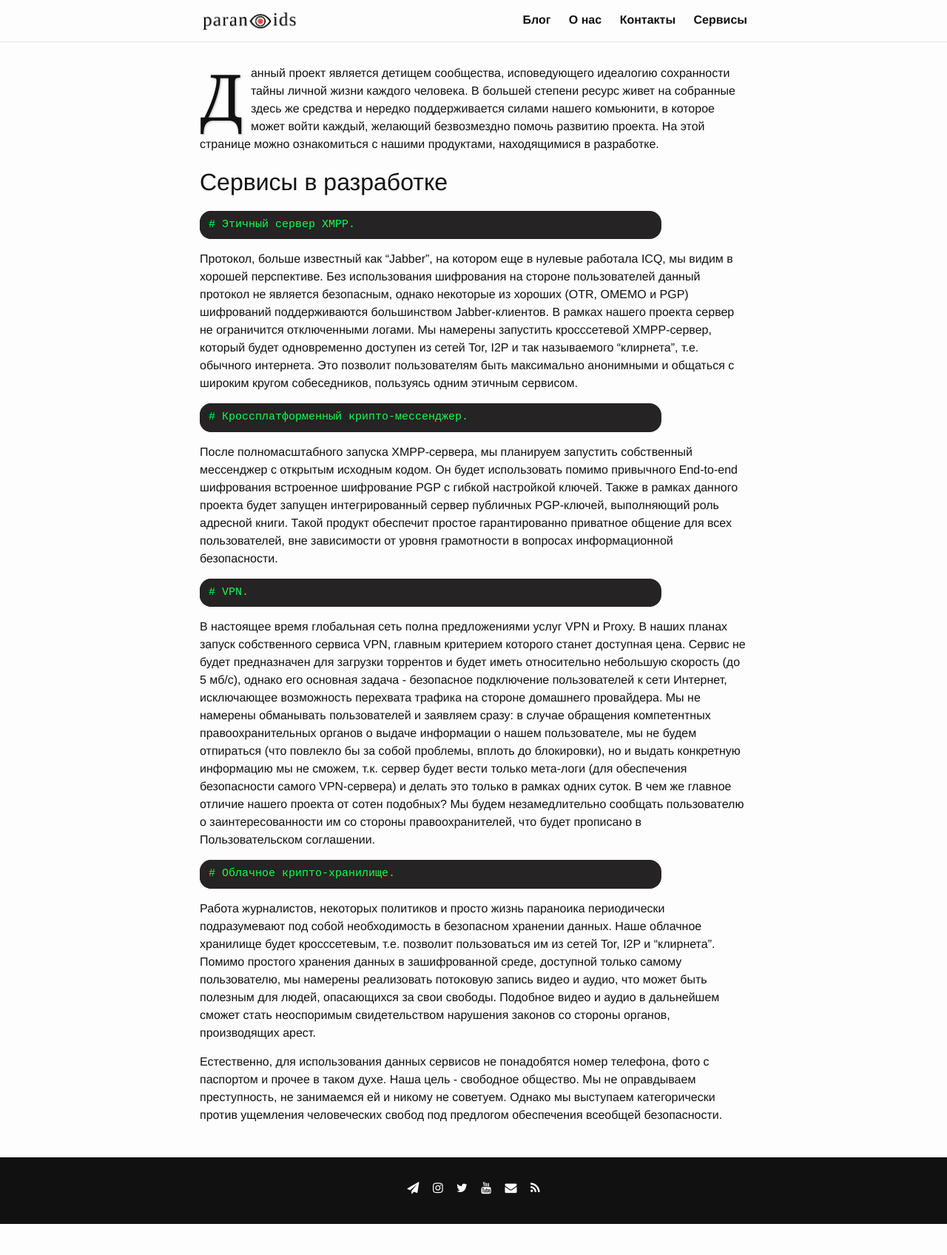
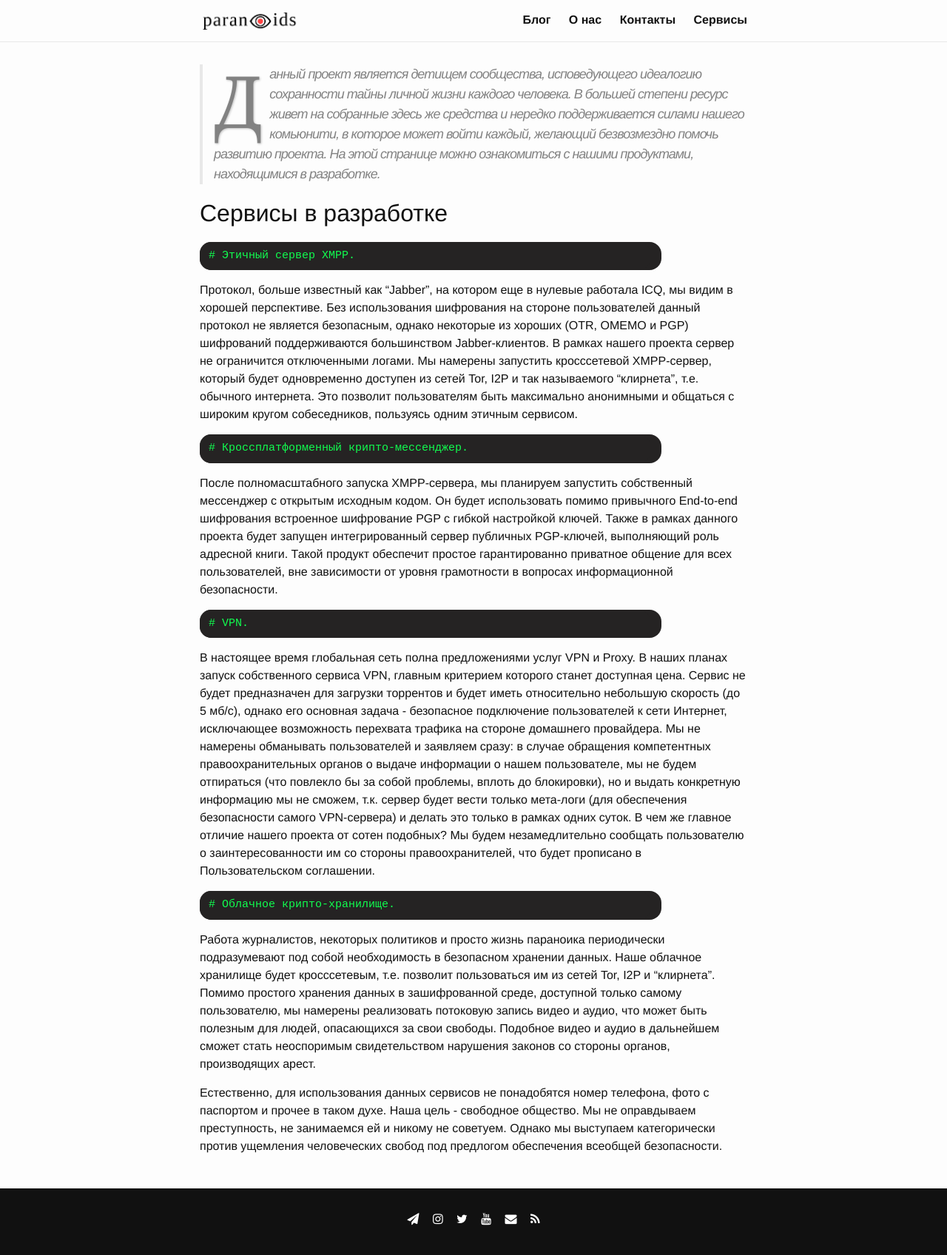
Before and after one commit to 2b7E1n6D0e5R7/2b7E1n6D0e5R7.github.io, a Jekyll site: the page built from _pages/services.md, in a window 1280 px wide. Shown: the whole page at 74% size. Built offline with Jekyll 4.4.1, drawn with Linux system fonts in a browser that asks for light colours; before the commit the page ends 1654 px from its top, so only the background shows below that.

Commit message:
Update services.md

```diff
--- a/_pages/services.md
+++ b/_pages/services.md
@@ -3,7 +3,7 @@
 title: Сервисы
 permalink: /services/
 ---
-<b class="bukvica">Д</b>анный проект является детищем сообщества, исповедующего идеалогию сохранности тайны личной жизни каждого человека. В большей степени ресурс живет на собранные здесь же средства и нередко поддерживается силами нашего комьюнити, в которое может войти каждый, желающий безвозмездно помочь развитию проекта. На этой странице можно ознакомиться с нашими продуктами, находящимися в разработке.
+> <b class="bukvica">Д</b>анный проект является детищем сообщества, исповедующего идеалогию сохранности тайны личной жизни каждого человека. В большей степени ресурс живет на собранные здесь же средства и нередко поддерживается силами нашего комьюнити, в которое может войти каждый, желающий безвозмездно помочь развитию проекта. На этой странице можно ознакомиться с нашими продуктами, находящимися в разработке.
 
 # Сервисы в разработке
 
```
